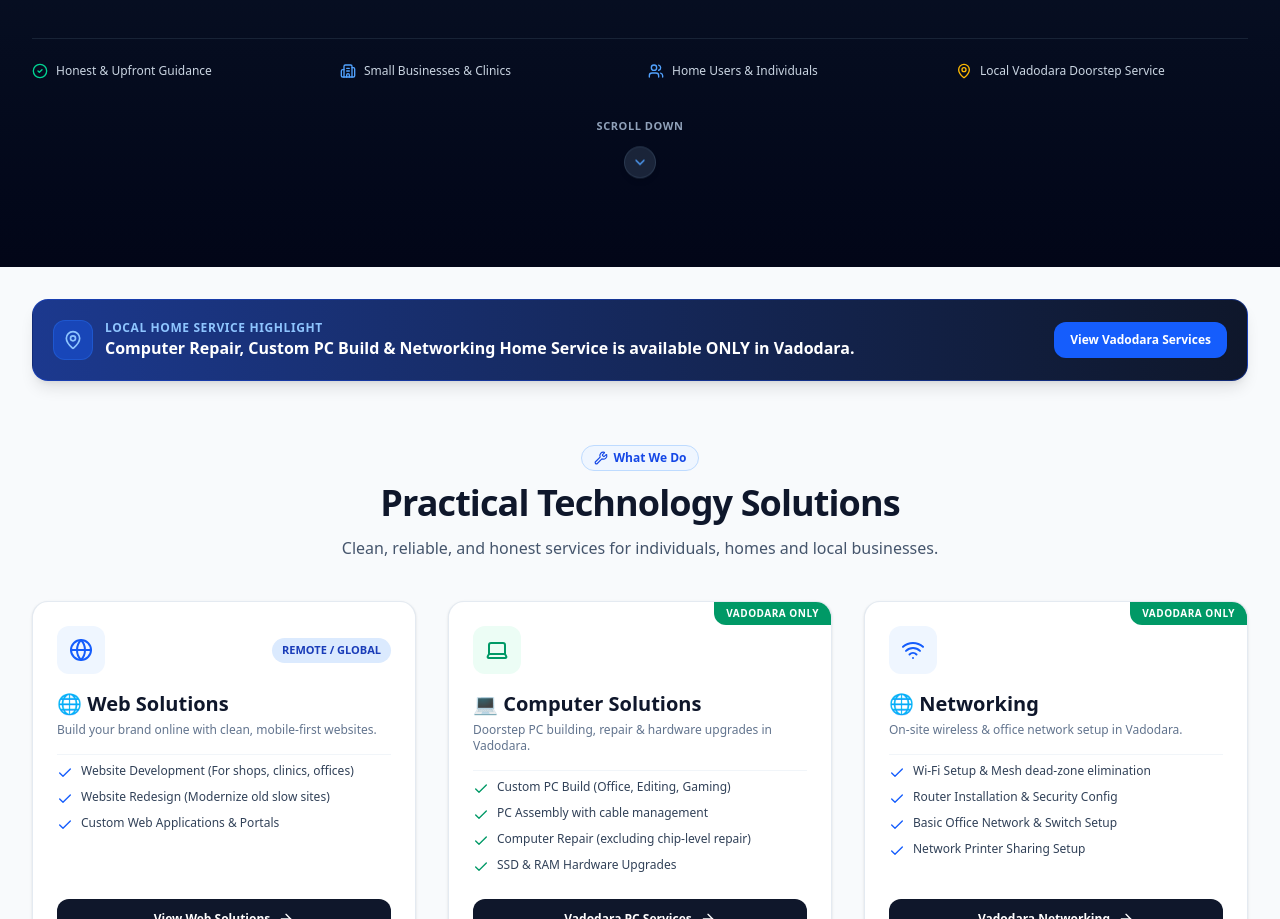
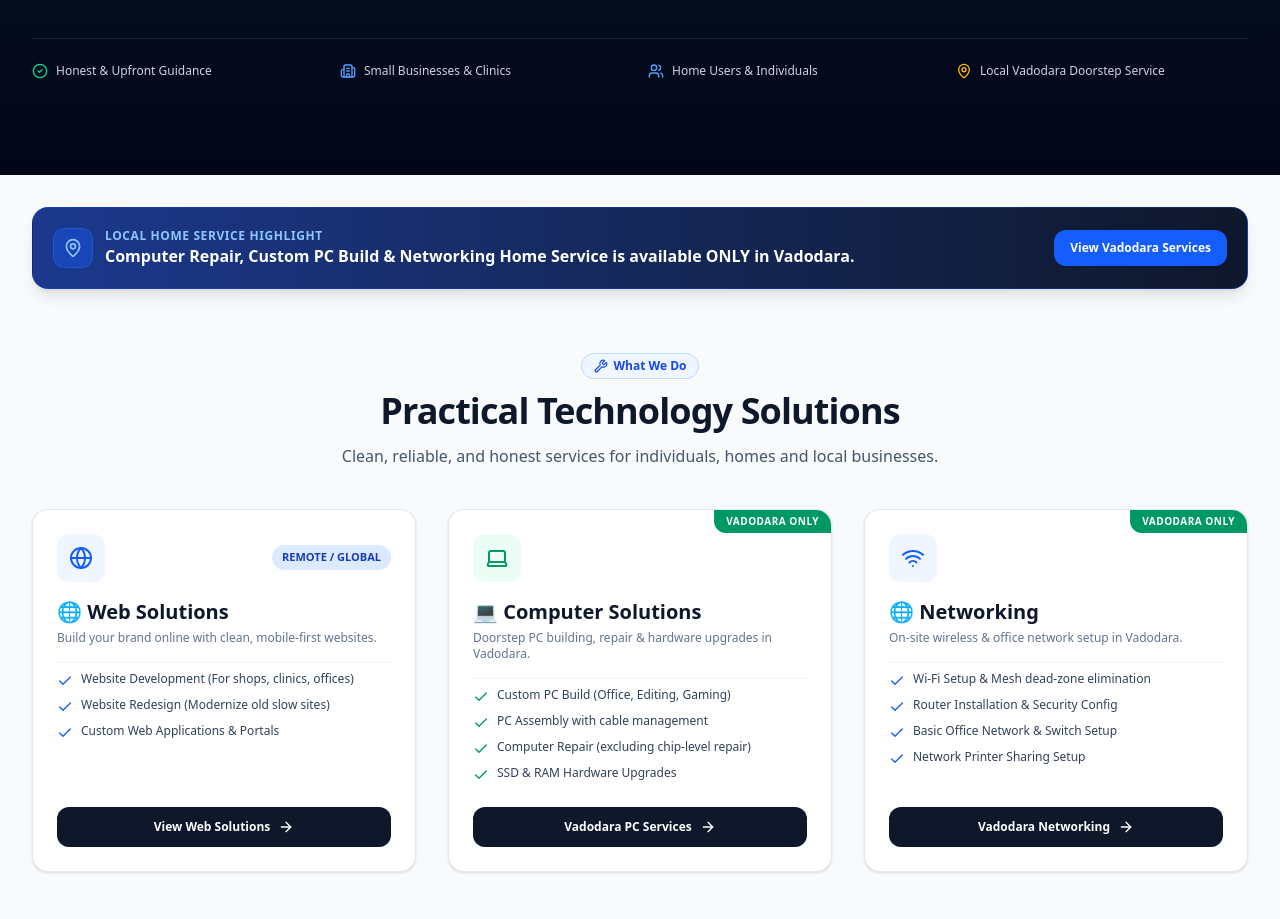
Before and after one commit to Ashwinpatilr236/arrjs-technologies, a React (Vite) app: page / in a window 1280 px wide. Shown: the part 911-1830 px from the top of the page. Built offline with nearby package versions, Linux system fonts and the light colour scheme.

Commit message:
fix: remove scroll down indicator from hero section

```diff
--- a/src/components/Hero.tsx
+++ b/src/components/Hero.tsx
@@ -197,21 +197,7 @@ export const Hero: React.FC<HeroProps> = ({ setCurrentView, onOpenConsultation }
           </div>
         </div>
 
-        {/* Animated Scroll-Down Indicator */}
-        <div className="mt-10 flex justify-center">
-          <button
-            onClick={() => {
-              window.scrollTo({ top: window.innerHeight * 0.7, behavior: 'smooth' });
-            }}
-            className="group flex flex-col items-center gap-1.5 text-xs font-semibold text-slate-400 hover:text-white transition-colors cursor-pointer"
-            aria-label="Scroll down to services"
-          >
-            <span className="tracking-wider uppercase text-[11px] font-bold group-hover:text-blue-300 transition-colors">Scroll Down</span>
-            <div className="w-8 h-8 rounded-full bg-slate-800/90 border border-slate-700/80 flex items-center justify-center animate-bounce-slow group-hover:border-blue-500/60 group-hover:bg-blue-600/20 transition-all shadow-md">
-              <ChevronDown className="w-4 h-4 text-blue-400 group-hover:text-blue-300" />
-            </div>
-          </button>
-        </div>
+
 
       </div>
     </section>
```
